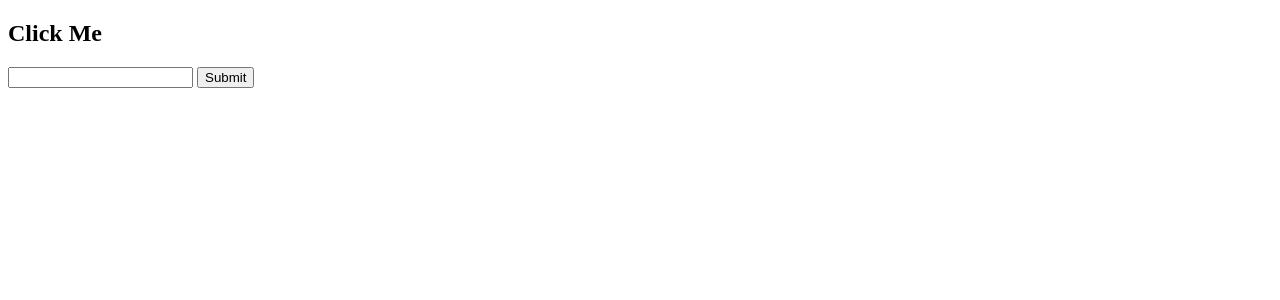
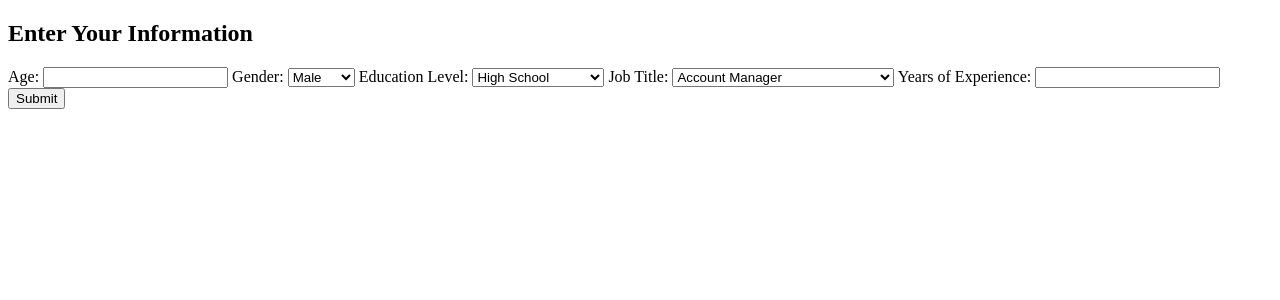
Before and after one commit to Ruhuan-Liao-CS101/SalaryPredictionProject, a Flask app: page / in a window 1280 px wide. Shown: the top 300 px of the page. Run offline with Flask 3, Linux system fonts and the light colour scheme; parts of the project's set-up code (start-up, migrations or seed data) failed here and were passed over.

Commit message:
updated load data and index page

```diff
--- a/Archive/app.py
+++ b/Archive/app.py
@@ -1,22 +1,265 @@
 import flask
 from flask import Flask, render_template, request
 
-app=Flask(__name__)
+app = Flask(__name__)
+
 
 def init():
     print("initializing... ")
+
+
+# Load your trained model
+model = joblib.load(
+    '/Users/ruhuanliao/Fall 2023/AI/PredictProject/Archive/SalaryPrediction.ipynb')
+
 
 @app.route('/')
 def index():
     return flask.render_template('index.html')
 
-@app.route('/predict', methods = ['POST'])
+
+@app.route('/predict', methods=['POST'])
 def predict():
-    tagValuePairs = request.form.to_dict()
-    print(tagValuePairs)
+    # Get input data from the form
+    input_data = {
+        'age': float(request.form.get('age', 0)),
+        'gender': request.form.get('gender', ''),
+        'education': request.form.get('education', ''),
+        'job_title': request.form.get('job_title', ''),
+        'experience': float(request.form.get('experience', 0))
+    }
 
-    return render_template('result.html', rc="hello from predict..")
+    # Map user input to label-encoded values
+    input_data['gender'] = map_gender(input_data['gender'])
+    input_data['education'] = map_education(input_data['education'])
+    input_data['job_title'] = map_job_title(input_data['job_title'])
 
+    # Make predictions using the loaded model
+    prediction = model.predict([[
+        input_data['age'],
+        input_data['gender'],
+        input_data['education'],
+        input_data['job_title'],
+        input_data['experience']
+    ]])[0]
+
+    # Pass the prediction to the template
+    return render_template('result.html', rc=f"Predicted Salary: ${prediction}")
+
+
+def map_gender(gender):
+    gender_mapping = {'Female': 0, 'Male': 1, 'Other': 2}
+    return gender_mapping.get(gender, 0)
+
+
+def map_education(education):
+    education_mapping = {"Bachelor's": 0,
+                         "Bachelor's Degree": 1,
+                         'High School': 2,
+                         "Master's": 3,
+                         "Master's Degree": 4,
+                         'PhD': 5,
+                         'Unknown': 6,
+                         'phD': 7}
+    return education_mapping.get(education, 0)
+
+
+def map_job_title(job_title):
+    job_title_mapping = {'Account Manager': 0,
+                         'Accountant': 1,
+                         'Administrative Assistant': 2,
+                         'Back end Developer': 3,
+                         'Business Analyst': 4,
+                         'Business Development Manager': 5,
+                         'Business Intelligence Analyst': 6,
+                         'CEO': 7,
+                         'Chief Data Officer': 8,
+                         'Chief Technology Officer': 9,
+                         'Content Marketing Manager': 10,
+                         'Copywriter': 11,
+                         'Creative Director': 12,
+                         'Customer Service Manager': 13,
+                         'Customer Service Rep': 14,
+                         'Customer Service Representative': 15,
+                         'Customer Success Manager': 16,
+                         'Customer Success Rep': 17,
+                         'Data Analyst': 18,
+                         'Data Entry Clerk': 19,
+                         'Data Scientist': 20,
+                         'Delivery Driver': 21,
+                         'Developer': 22,
+                         'Digital Content Producer': 23,
+                         'Digital Marketing Manager': 24,
+                         'Digital Marketing Specialist': 25,
+                         'Director': 26,
+                         'Director of Business Development': 27,
+                         'Director of Data Science': 28,
+                         'Director of Engineering': 29,
+                         'Director of Finance': 30,
+                         'Director of HR': 31,
+                         'Director of Human Capital': 32,
+                         'Director of Human Resources': 33,
+                         'Director of Marketing': 34,
+                         'Director of Operations': 35,
+                         'Director of Product Management': 36,
+                         'Director of Sales': 37,
+                         'Director of Sales and Marketing': 38,
+                         'Event Coordinator': 39,
+                         'Financial Advisor': 40,
+                         'Financial Analyst': 41,
+                         'Financial Manager': 42,
+                         'Front End Developer': 43,
+                         'Front end Developer': 44,
+                         'Full Stack Engineer': 45,
+                         'Graphic Designer': 46,
+                         'HR Generalist': 47,
+                         'HR Manager': 48,
+                         'Help Desk Analyst': 49,
+                         'Human Resources Coordinator': 50,
+                         'Human Resources Director': 51,
+                         'Human Resources Manager': 52,
+                         'IT Manager': 53,
+                         'IT Support': 54,
+                         'IT Support Specialist': 55,
+                         'Junior Account Manager': 56,
+                         'Junior Accountant': 57,
+                         'Junior Advertising Coordinator': 58,
+                         'Junior Business Analyst': 59,
+                         'Junior Business Development Associate': 60,
+                         'Junior Business Operations Analyst': 61,
+                         'Junior Copywriter': 62,
+                         'Junior Customer Support Specialist': 63,
+                         'Junior Data Analyst': 64,
+                         'Junior Data Scientist': 65,
+                         'Junior Designer': 66,
+                         'Junior Developer': 67,
+                         'Junior Financial Advisor': 68,
+                         'Junior Financial Analyst': 69,
+                         'Junior HR Coordinator': 70,
+                         'Junior HR Generalist': 71,
+                         'Junior Marketing Analyst': 72,
+                         'Junior Marketing Coordinator': 73,
+                         'Junior Marketing Manager': 74,
+                         'Junior Marketing Specialist': 75,
+                         'Junior Operations Analyst': 76,
+                         'Junior Operations Coordinator': 77,
+                         'Junior Operations Manager': 78,
+                         'Junior Product Manager': 79,
+                         'Junior Project Manager': 80,
+                         'Junior Recruiter': 81,
+                         'Junior Research Scientist': 82,
+                         'Junior Sales Associate': 83,
+                         'Junior Sales Representative': 84,
+                         'Junior Social Media Manager': 85,
+                         'Junior Social Media Specialist': 86,
+                         'Junior Software Developer': 87,
+                         'Junior Software Engineer': 88,
+                         'Junior UX Designer': 89,
+                         'Junior Web Designer': 90,
+                         'Junior Web Developer': 91,
+                         'Juniour HR Coordinator': 92,
+                         'Juniour HR Generalist': 93,
+                         'Marketing Analyst': 94,
+                         'Marketing Coordinator': 95,
+                         'Marketing Director': 96,
+                         'Marketing Manager': 97,
+                         'Marketing Specialist': 98,
+                         'Network Engineer': 99,
+                         'Office Manager': 100,
+                         'Operations Analyst': 101,
+                         'Operations Director': 102,
+                         'Operations Manager': 103,
+                         'Principal Engineer': 104,
+                         'Principal Scientist': 105,
+                         'Product Designer': 106,
+                         'Product Manager': 107,
+                         'Product Marketing Manager': 108,
+                         'Project Engineer': 109,
+                         'Project Manager': 110,
+                         'Public Relations Manager': 111,
+                         'Receptionist': 112,
+                         'Recruiter': 113,
+                         'Research Director': 114,
+                         'Research Scientist': 115,
+                         'Sales Associate': 116,
+                         'Sales Director': 117,
+                         'Sales Executive': 118,
+                         'Sales Manager': 119,
+                         'Sales Operations Manager': 120,
+                         'Sales Representative': 121,
+                         'Senior Account Executive': 122,
+                         'Senior Account Manager': 123,
+                         'Senior Accountant': 124,
+                         'Senior Business Analyst': 125,
+                         'Senior Business Development Manager': 126,
+                         'Senior Consultant': 127,
+                         'Senior Data Analyst': 128,
+                         'Senior Data Engineer': 129,
+                         'Senior Data Scientist': 130,
+                         'Senior Engineer': 131,
+                         'Senior Financial Advisor': 132,
+                         'Senior Financial Analyst': 133,
+                         'Senior Financial Manager': 134,
+                         'Senior Graphic Designer': 135,
+                         'Senior HR Generalist': 136,
+                         'Senior HR Manager': 137,
+                         'Senior HR Specialist': 138,
+                         'Senior Human Resources Coordinator': 139,
+                         'Senior Human Resources Manager': 140,
+                         'Senior Human Resources Specialist': 141,
+                         'Senior IT Consultant': 142,
+                         'Senior IT Project Manager': 143,
+                         'Senior IT Support Specialist': 144,
+                         'Senior Manager': 145,
+                         'Senior Marketing Analyst': 146,
+                         'Senior Marketing Coordinator': 147,
+                         'Senior Marketing Director': 148,
+                         'Senior Marketing Manager': 149,
+                         'Senior Marketing Specialist': 150,
+                         'Senior Operations Analyst': 151,
+                         'Senior Operations Coordinator': 152,
+                         'Senior Operations Manager': 153,
+                         'Senior Product Designer': 154,
+                         'Senior Product Development Manager': 155,
+                         'Senior Product Manager': 156,
+                         'Senior Product Marketing Manager': 157,
+                         'Senior Project Coordinator': 158,
+                         'Senior Project Engineer': 159,
+                         'Senior Project Manager': 160,
+                         'Senior Quality Assurance Analyst': 161,
+                         'Senior Research Scientist': 162,
+                         'Senior Researcher': 163,
+                         'Senior Sales Manager': 164,
+                         'Senior Sales Representative': 165,
+                         'Senior Scientist': 166,
+                         'Senior Software Architect': 167,
+                         'Senior Software Developer': 168,
+                         'Senior Software Engineer': 169,
+                         'Senior Training Specialist': 170,
+                         'Senior UX Designer': 171,
+                         'Social M': 172,
+                         'Social Media Man': 173,
+                         'Social Media Manager': 174,
+                         'Social Media Specialist': 175,
+                         'Software Developer': 176,
+                         'Software Engineer': 177,
+                         'Software Engineer Manager': 178,
+                         'Software Manager': 179,
+                         'Software Project Manager': 180,
+                         'Strategy Consultant': 181,
+                         'Supply Chain Analyst': 182,
+                         'Supply Chain Manager': 183,
+                         'Technical Recruiter': 184,
+                         'Technical Support Specialist': 185,
+                         'Technical Writer': 186,
+                         'Training Specialist': 187,
+                         'UX Designer': 188,
+                         'UX Researcher': 189,
+                         'Unknown': 190,
+                         'VP of Finance': 191,
+                         'VP of Operations': 192,
+                         'Web Developer': 193}
+    return job_title_mapping.get(job_title, 0)
 
 
 if __name__ == '__main__':
--- a/Archive/templates/index.html
+++ b/Archive/templates/index.html
@@ -1,18 +1,72 @@
-
 <!DOCTYPE html>
 <html lang="en">
+
 <head>
-   <title>ur app..</title>
+  <title>Salary Prediction</title>
   <meta charset="utf-8">
   <meta name="viewport" content="width=device-width, initial-scale=1">
 
 </head>
+
 <body>
 
   <form action="/predict" method="POST">
-            <H2>Click Me</H2>
-            <input type="text" name="text">
+    <h2>Enter Your Information</h2>
+
+    <label for="age">Age:</label>
+    <input type="text" name="age" required>
+
+    <label for="gender">Gender:</label>
+    <select name="gender" required>
+      <option value="male">Male</option>
+      <option value="female">Female</option>
+      <option value="other">other</option>
+      <!-- Add more options if needed -->
+    </select>
+
+    <label for="education">Education Level:</label>
+    <select name="education" required>
+      <option value="high_school">High School</option>
+      <option value="bachelor">Bachelor's Degree</option>
+      <option value="master">Master's Degree</option>
+      <option value="PhD">PhD</option>
+      <option value="Unknown">Unknown</option>
+      <!-- Add more options if needed -->
+    </select>
+
+    <label for="job_title">Job Title:</label>
+    <select name="job_title" required>
+      <option value="0">Account Manager</option>
+      <option value="1">Accountant</option>
+      <option value="2">Administrative Assistant</option>
+      <option value="3">Back end Developer</option>
+      <option value="4">Business Analyst</option>
+      <option value="5">Business Development Manager</option>
+      <option value="6">Business Intelligence Analyst</option>
+      <option value="7">CEO</option>
+      <option value="8">Chief Data Officer</option>
+      <option value="9">Chief Technology Officer</option>
+      <option value="10">Content Marketing Manager</option>
+      <option value="11">Copywriter</option>
+      <option value="12">Creative Director</option>
+      <option value="13">Customer Service Manager</option>
+      <option value="14">Customer Service Rep</option>
+      <option value="15">Customer Service Representative</option>
+      <option value="16">Customer Success Manager</option>
+      <option value="17">Customer Success Rep</option>
+      <option value="18">Data Analyst</option>
+      <option value="19">Data Entry Clerk</option>
+      <option value="20">Data Scientist</option>
+      <!-- Add all other job titles with their respective values -->
+      <option value="193">Web Developer</option>
+    </select>
+
+    <label for="experience">Years of Experience:</label>
+    <input type="text" name="experience" required>
+
     <input type="submit" value="Submit">
   </form>
+
 </body>
+
 </html>
```
Also changed, not shown: Archive/templates/result.html (+7 -2 lines), 2 other files. Lines whose indentation alone changed are shown as unchanged.
